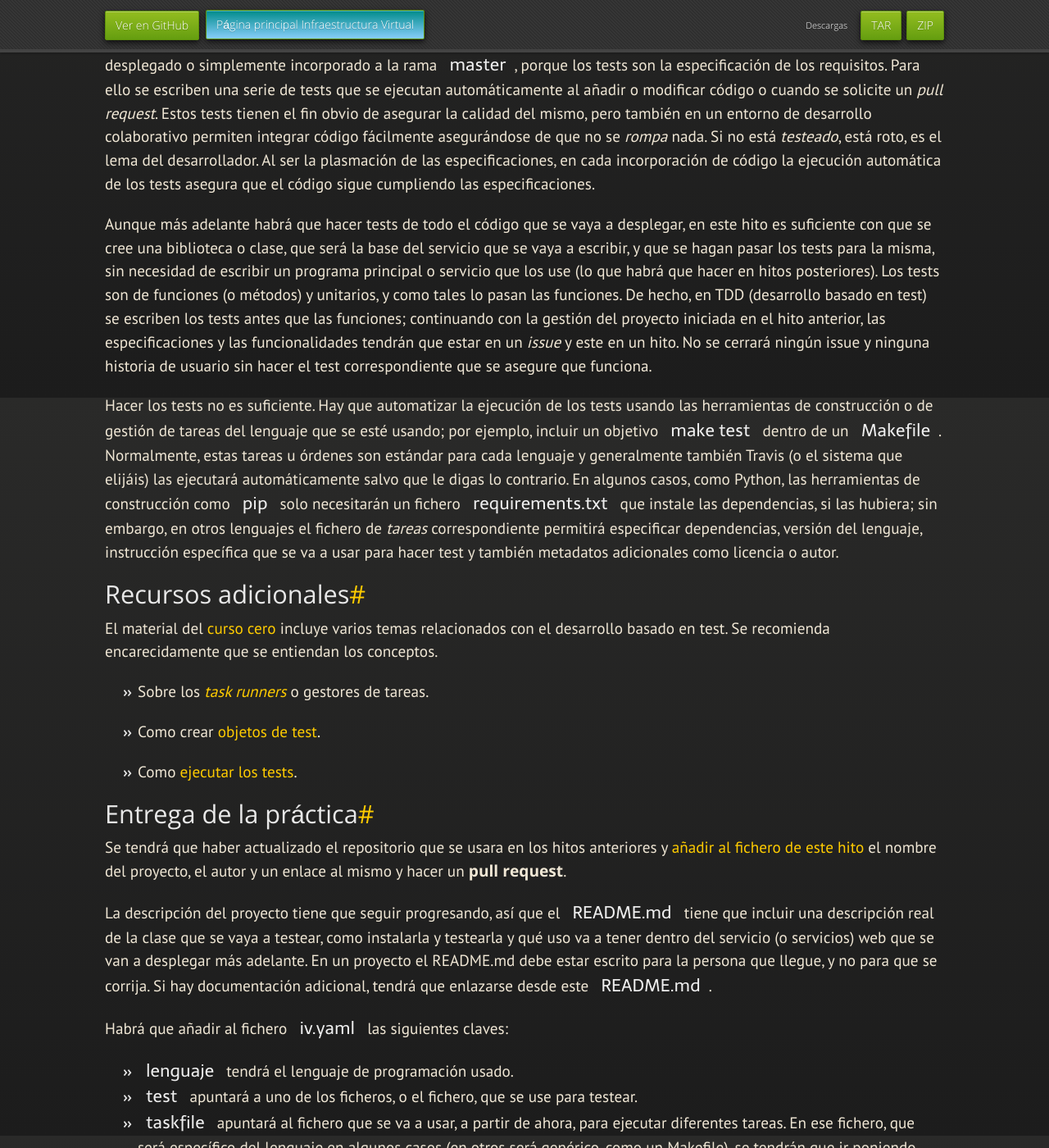
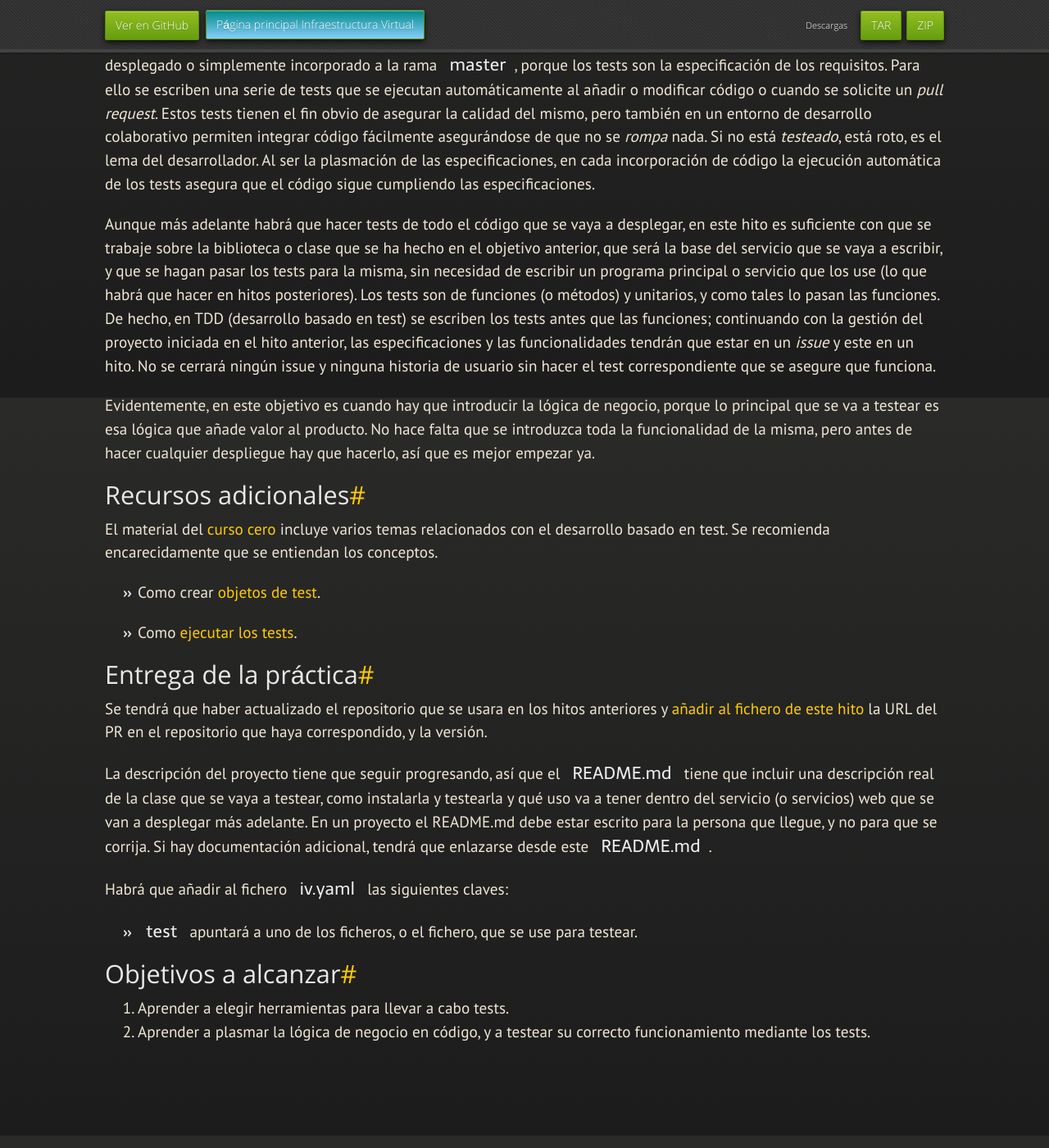
Before and after one commit to JJ/IV, a Jekyll site: the page built from documentos/proyecto/3.Tests.md, in a window 1280 px wide and 1400 px high, scrolled down 415 px. Shown: the whole window at 82% size. Built offline with Jekyll 4.4.1, drawn with Linux system fonts in a browser that asks for light colours; nearby versions of some CDN libraries; some web fonts are replaced; our own code applies the rules of GitHub Pages for plain Markdown files; some of the changed text lies outside the part shown.

Commit message:
Sync documentos/proyecto/3.Tests.md de master a gh-pages

```diff
--- a/documentos/proyecto/3.Tests.md
+++ b/documentos/proyecto/3.Tests.md
@@ -36,8 +36,8 @@ ejecución automática de los tests asegura que el código sigue
 cumpliendo las especificaciones.
 
 Aunque más adelante habrá que hacer tests de todo el código que se
-vaya a desplegar, en este hito es suficiente con que se cree una
-biblioteca o clase, que será la base del servicio que se vaya a
+vaya a desplegar, en este hito es suficiente con que se trabaje sobre la
+biblioteca o clase que se ha hecho en el objetivo anterior, que será la base del servicio que se vaya a
 escribir, y que se hagan pasar los tests para la misma, sin necesidad
 de escribir un programa principal o servicio que los use (lo que habrá
 que hacer en hitos posteriores). Los tests son de funciones (o
@@ -49,30 +49,17 @@ en un *issue* y este en un hito. No se cerrará ningún issue y ninguna
 historia de usuario sin hacer el test correspondiente que se asegure
 que funciona.
 
-Hacer los tests no es suficiente. Hay que automatizar la ejecución de
-  los tests usando las herramientas de construcción o de gestión de
-  tareas del lenguaje que se esté usando; por ejemplo, incluir un
-  objetivo `make test` dentro de un `Makefile`. Normalmente, estas
-  tareas u órdenes son estándar para cada lenguaje y generalmente
-  también Travis (o el sistema que elijáis) las ejecutará
-  automáticamente salvo que le digas lo contrario. En algunos casos,
-  como Python, las herramientas de construcción como `pip` solo
-  necesitarán un fichero `requirements.txt` que instale las
-  dependencias, si las hubiera; sin embargo, en otros lenguajes el
-  fichero de *tareas* correspondiente permitirá especificar
-  dependencias, versión del lenguaje, instrucción específica que se va
-  a usar para hacer test y también metadatos adicionales como licencia
-  o autor.
+Evidentemente, en este objetivo es cuando hay que introducir la lógica
+de negocio, porque lo principal que se va a testear es esa lógica que
+añade valor al producto. No hace falta que se introduzca toda la
+funcionalidad de la misma, pero antes de hacer cualquier despliegue
+hay que hacerlo, así que es mejor empezar ya.
 
 ## Recursos adicionales
 
 El material del [curso cero](https://jj.github.io/curso-tdd) incluye
 varios temas relacionados con el desarrollo basado en test. Se
 recomienda encarecidamente que se entiendan los conceptos.
-
-* Sobre los
-  [*task runners*](https://jj.github.io/curso-tdd/temas/gestores-tareas.html) o
-  gestores de tareas.
 
 * Como crear
   [objetos de test](https://jj.github.io/curso-tdd/temas/tests-unitarios-organizaci%C3%B3n.html).
@@ -83,9 +70,8 @@ recomienda encarecidamente que se entiendan los conceptos.
 
 Se tendrá que haber actualizado el repositorio que se usara en los hitos
 anteriores y
-[añadir al fichero de este hito](https://github.com/JJ/IV-20-21/blob/master/practicas/hito-2)
-el nombre del proyecto, el autor y un enlace al mismo y hacer un **pull
-request**.
+[añadir al fichero de este hito](https://github.com/JJ/IV-21-22/blob/master/practicas/objetivo-3)
+la URL del PR en el repositorio que haya correspondido, y la versión.
 
 La descripción del proyecto tiene que seguir progresando, así que el
 `README.md` tiene que incluir una descripción real de la clase que se vaya a
@@ -97,46 +83,11 @@ corrija. Si hay documentación adicional, tendrá que enlazarse desde este
 
 Habrá que añadir al fichero `iv.yaml` las siguientes claves:
 
-* `lenguaje` tendrá el lenguaje de programación usado.
 * `test` apuntará a uno de los ficheros, o el fichero, que se use para
   testear.
-* `taskfile` apuntará al fichero que se va a usar, a partir de ahora,
-  para ejecutar diferentes tareas. En ese fichero, que será específico
-  del lenguaje en algunos casos (en otros será genérico, como un
-  Makefile), se tendrán que ir poniendo todas las tareas que se hagan
-  en el proyecto, empezando por `make install` o `make installdeps` y
-  continuando, en este mismo, con `make test`.
 
-## Valoración
+## Objetivos a alcanzar
 
-Se recuerda que es prerrequisito haber llevado a cabo el 60% de los objetivos
-del
-[tema correspondiente de la asignatura](http://jj.github.io/IV/documentos/temas/Desarrollo_basado_en_pruebas)
-y del resto de las sesiones hasta el momento de la entrega. En caso contrario
-no se evaluará este hito del proyecto. Como es habitual, se recuerda al alumno
-que no se trata simplemente de marcar las cosas que se tienen que hacer para
-este hito, sino que al proyecto en esta etapa refleje que se ha entendido
-correctamente el concepto de un proyecto integrado de forma continua.
-
-Si se cumplen los requisitos, la puntuación se distribuirá en las
-siguientes rúbricas:
-
-1. 4 puntos: Configuración correcta de herramientas de construcción y correcta
-   justificación de las mismas.
-2. 4 puntos: Tests funcionando, siguiendo la metodología, cerrando los
-   issues correspondientes.
-3. 2 puntos: Tests significativos y/o avance del proyecto en sí más
-  allá de lo básico.
-
-Se podrá bajar la calificación si
-
-* Se ha abierto más de una vez el PR de entrega o se han cerrado PRs.
-* Si en el PR aparecen *merge commits* de actualización del
-  repositorio del estudiante.
-* Si se entregan los objetivos y el hito en el mismo PR.
-
-Se recuerda también que este es un hito de un proyecto, y como tal los
-tests para este hito incluyen los de todos los anteriores; el proyecto
-tendrá que seguir desarrollándose de acuerdo a lo indicado en el hito
-anterior y tener como mínimo la estructura que se creó en el
-hito 0.
+1. Aprender a elegir herramientas para llevar a cabo tests.
+2. Aprender a plasmar la lógica de negocio en código, y a testear su
+   correcto funcionamiento mediante los tests.
```
